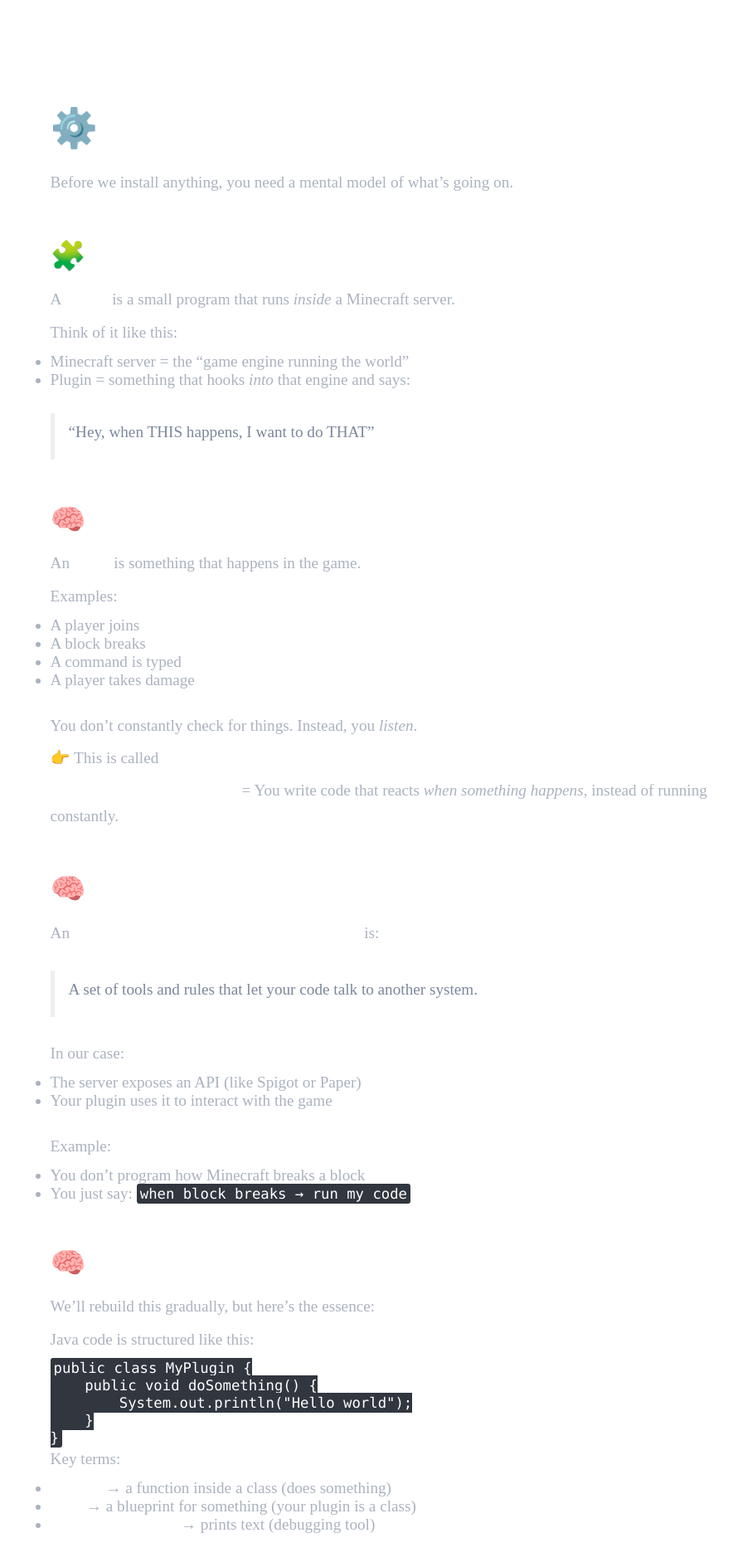
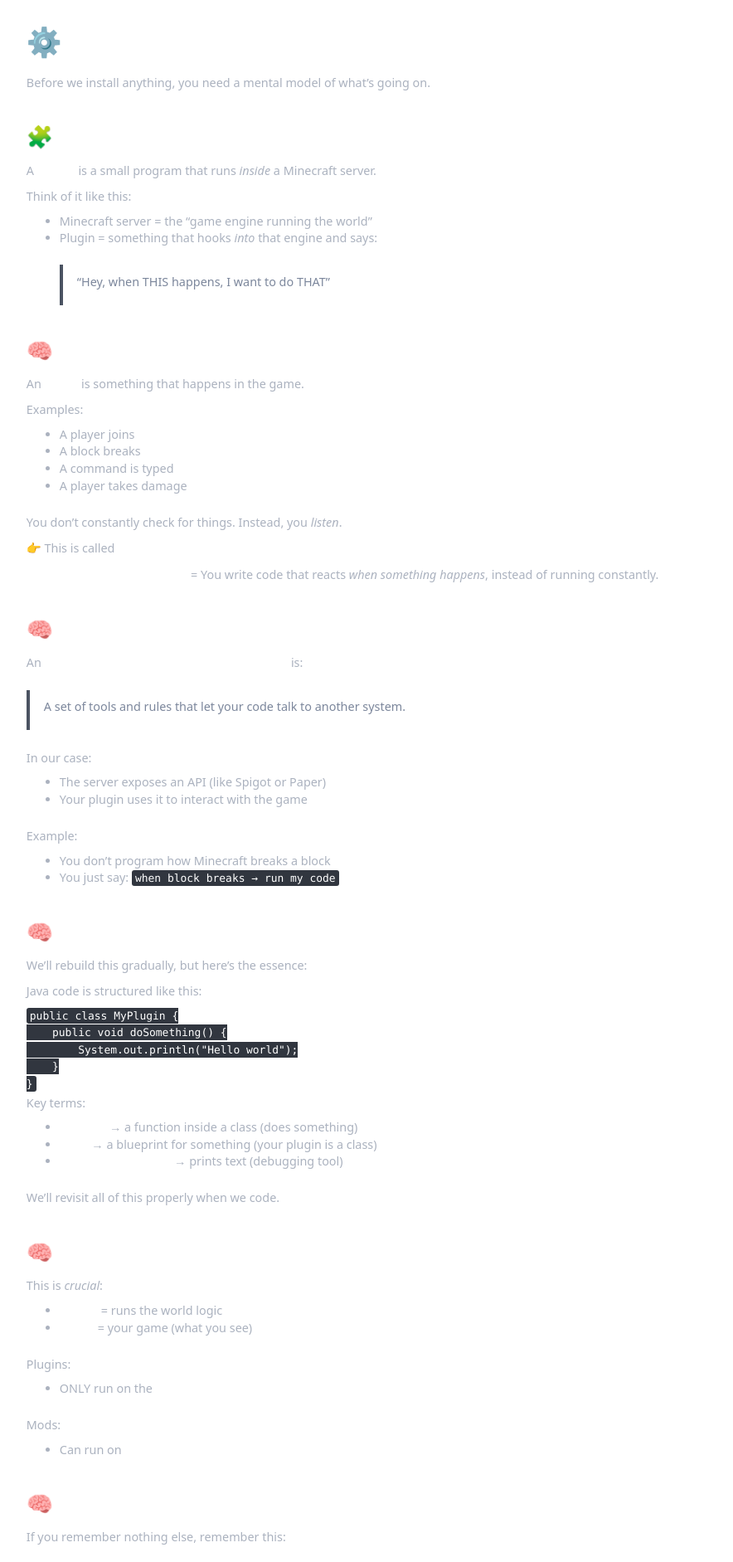
Before and after one commit to Evvy/evvy.github.io, a Jekyll site: the page built from minecraft/index.md, in a window 1280 px wide. Shown: the top 1883 px of the page at 83% size, without its empty margins (147-1031 px from the left). Built offline with Jekyll 4.4.1, drawn with Linux system fonts in a browser that asks for light colours.

Commit message:
Update style.css

```diff
--- a/assets/style.css
+++ b/assets/style.css
@@ -4,11 +4,17 @@
     padding: 0;
 }
 
+html {
+    font-family: system-ui;
+    font-size: 12px;
+    line-height: 1.428571429;
+}
+
 .markdown-body {
     min-width: 200px;
     max-width: 980px;
     margin: 0 auto;
-    padding: 3em;
+    padding: 2em;
     font-size: 1.2em;
     color: #abb2bf;
     overflow: auto;
@@ -26,35 +32,44 @@
     font-weight: 300;
 }
 
+.markdown-body h1:first-child {
+    margin-top: 0;
+}
+
 .markdown-body h2 {
     font-size: 1.8em;
     font-weight: 400;
 }
 
-.markdown-body p {
+.markdown-body > p {
     margin-top: 0;
     margin-bottom: 1.5em;
+}
+
+.markdown-body p {
     line-height: 1.6;
     margin: 0 0 8.5px;
 }
 
 .markdown-body strong {
     color: #fff;
+    font-weight: bold;
 }
 
-.markdown-body ul {
+.markdown-body ul, ol {
     margin-bottom: 1.5em;
     margin-top: 0;
+    padding-inline-start: 40px;
 }
+
+
 
 .markdown-body blockquote {
     margin: 1.5em 0;
     font-size: inherit;
     color: #7c879c;
-    border-color: #4b5362;
-    border-width: 4px;
     padding: 8.5px 17px;
-    border-left: 5px solid #eeeeee;
+    border-left: 4px solid #4b5362;
 }
 
 .markdown-body code {
```
